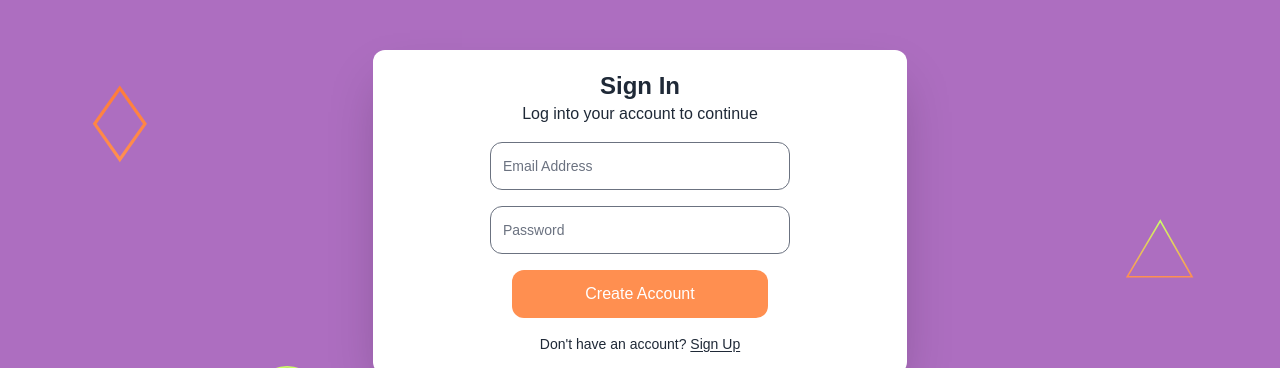
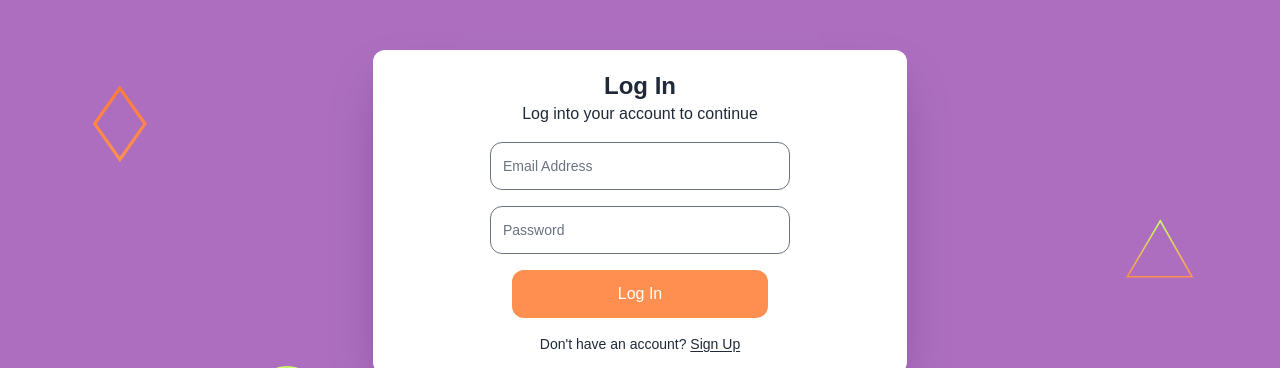
Before and after one commit to STRATIFI-Bravo-Startup-3/Stratifi-React, a React (Create React App) app in the folder stratifi-app/: page /login in a window 1280 px wide. Shown: the part 188-556 px from the top of the page. Built offline with nearby package versions, Linux system fonts and the light colour scheme.

Commit message:
giveaway component

```diff
--- a/stratifi-app/package.json
+++ b/stratifi-app/package.json
@@ -6,6 +6,7 @@
     "@testing-library/jest-dom": "^5.16.5",
     "@testing-library/react": "^13.4.0",
     "@testing-library/user-event": "^13.5.0",
+    "animate.css": "^4.1.1",
     "aos": "^3.0.0-beta.6",
     "joi-browser": "13.4",
     "jsonp": "^0.2.1",
--- a/stratifi-app/src/App.js
+++ b/stratifi-app/src/App.js
@@ -1,5 +1,5 @@
 import "./App.css";
-
+import "animate.css";
 import Home from "./pages/Home";
 import Register from "./pages/Register";
 import Login from "./pages/Login";
--- a/stratifi-app/src/components/About.jsx
+++ b/stratifi-app/src/components/About.jsx
@@ -34,7 +34,7 @@ const About = () => {
             opinions about your products and services with their audience to
             boost your brand exposure and grow your sales.
           </span>
-          <button className="w-32 lg:mx-0 mx-auto my-1 text-white px-4 py-2 bg-[#FF8F50] hover:bg-[#FF7A30] active:bg-[#FF6610] ring-1 ring-[#FF7A30] shadow-sm shadow-slate-600 rounded">
+          <button className=" w-32 lg:mx-0 mx-auto my-1 text-white px-4 py-2 bg-[#FF8F50] hover:bg-[#FF7A30] active:bg-[#FF6610] ring-1 ring-[#FF7A30] shadow-sm shadow-slate-600 rounded">
             Learn more
           </button>
         </div>
--- a/stratifi-app/src/components/Hero.jsx
+++ b/stratifi-app/src/components/Hero.jsx
@@ -26,7 +26,7 @@ const Hero = () => {
           <span className="lg:text-xl">Real brands, Trusted Creators,</span>
           <span className="lg:text-xl">Guaranteed Results.</span>
         </div>
-        <div className="md:mx-auto lg:mx-0 flex justify-between gap-8  lg:gap-6">
+        <div className="md:mx-auto lg:mx-0 flex justify-between gap-8 animate__animated animate__bounce  lg:gap-6">
           <Link to="/register">
             {" "}
             <button className="text-sm lg:text-base ring-2 ring-white bg-white hover:bg-slate-100 active:bg-slate-200 rounded-md text-[#FF8F50] py-1 px-6 w-30 lg:w-40">
--- a/stratifi-app/src/pages/Login.jsx
+++ b/stratifi-app/src/pages/Login.jsx
@@ -76,7 +76,7 @@ class Login extends Component {
         <div className="flex flex-col gap-4 justify-center my-auto bg-white w-4/5 lg:w-5/12 h-auto rounded-xl shadow-2xl">
           <div className="flex flex-col mx-auto mt-5">
             <h1 className=" mx-auto text-xl lg:text-2xl font-bold text-gray-800">
-              Sign In
+              Log In
             </h1>
             <span className="text-center text-gray-800 text-sm lg:text-base">
               Log into your account to continue
@@ -109,7 +109,7 @@ class Login extends Component {
             </div>
             <div className="flex flex-col">
               <button className="mx-auto bg-[#FF8F50] text-white h-12 w-[16rem] rounded-xl text-base hover:bg-orange-600 active:bg-orange-700">
-                Create Account
+                Log In
               </button>
             </div>
           </form>
--- a/stratifi-app/src/pages/Register.jsx
+++ b/stratifi-app/src/pages/Register.jsx
@@ -81,10 +81,8 @@ class Register extends Component {
   render() {
     const { account, errors } = this.state;
     return (
-      <div
-        style={{ backgroundImage: `url(${backgroundfooter})` }}
-        className="flex justify-center  h-screen"
-      >
+      <div style={{ backgroundImage: `url(${backgroundfooter})` }}>
+        <div className="flex justify-center  h-screen">
           <div className="flex flex-col gap-4 justify-center my-auto bg-white w-4/5 lg:w-6/12 h-auto rounded-xl shadow-2xl">
             <div className="flex flex-col mx-auto mt-5">
               <h1 className=" mx-auto text-xl lg:text-2xl font-bold text-gray-800">
@@ -156,6 +154,8 @@ class Register extends Component {
             </div>
           </div>
         </div>
+        {/* <div className="mx-auto">Download Now</div> */}
+      </div>
     );
   }
 }
```
Also changed, not shown: stratifi-app/src/index.js (+6 -6 lines), 1 other file (tests, documents, lock files or other folders). Lines whose indentation alone changed are shown as unchanged.
